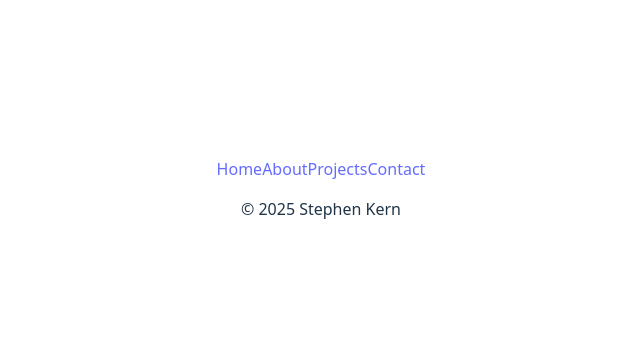
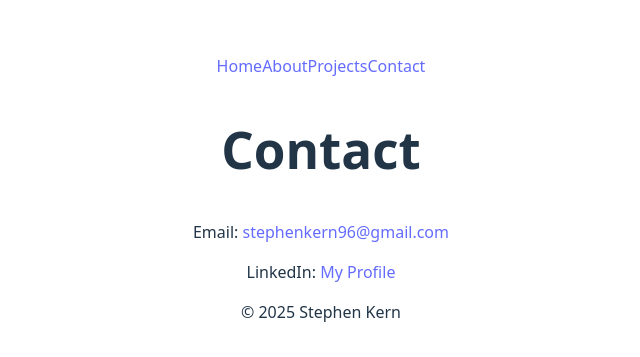
Before and after one commit to stephen-kern/vue-portfolio, a Vue app: page /contact in a window 1280 px wide. Shown: the part 203-560 px from the top of the page, without its empty margins (319-959 px from the left). Built offline with nearby package versions, Linux system fonts and the light colour scheme.

Commit message:
page structure set up

```diff
--- a/src/router/index.ts
+++ b/src/router/index.ts
@@ -4,13 +4,13 @@ import type { RouteRecordRaw } from "vue-router";
 import Home from "../views/Home.vue";
 import About from "../views/About.vue";
 import Projects from "../views/Projects.vue";
-// import Contact from "../views/Contact.vue";
+import Contact from "../views/Contact.vue";
 
 const routes: Array<RouteRecordRaw> = [
   { path: "/", name: "Home", component: Home },
   { path: "/about", name: "About", component: About },
   { path: "/projects", name: "Projects", component: Projects },
-  //   { path: "/contact", name: Contact, component: Contact },
+  { path: "/contact", name: "Contact", component: Contact },
 ];
 
 const router = createRouter({
--- /dev/null
+++ b/src/views/Contact.vue
@@ -0,0 +1,15 @@
+<script setup lang="ts">
+const email: string = "stephenkern96@gmail.com"
+const linkedin: string = "https://linkedin.com/in/stephenkern96"
+</script>
+
+<template>
+  <section>
+    <h1>Contact</h1>
+    <p>Email: <a :href="`mailto:${email}`">{{ email }}</a></p>
+    <p>
+      LinkedIn:
+      <a :href="linkedin" target="_blank" rel="noopener noreferrer">My Profile</a>
+    </p>
+  </section>
+</template>
```
